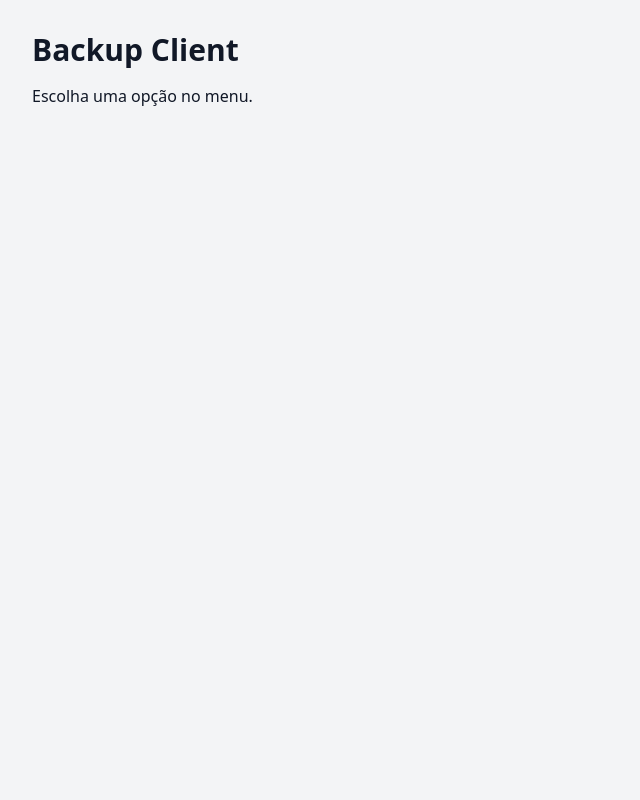
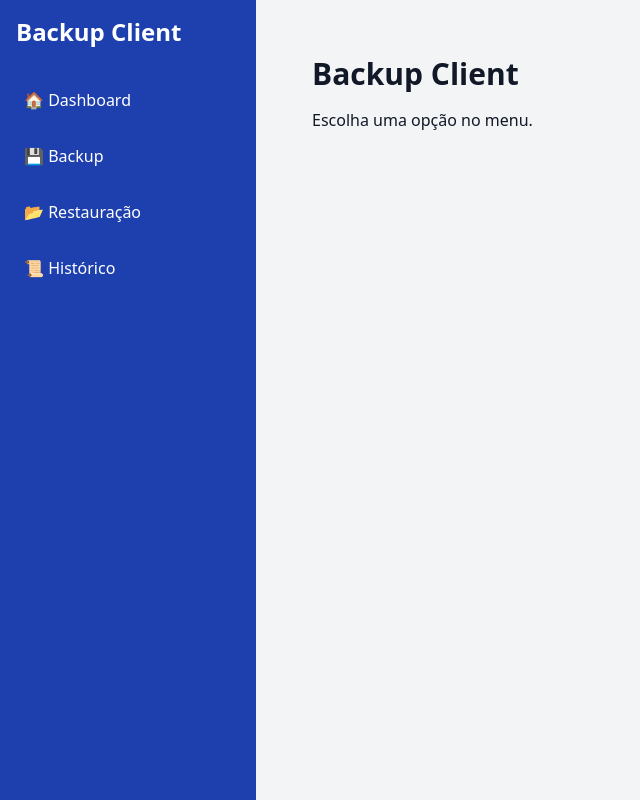
Before and after one commit to pinguimprofissional/backup-client, a React (Vite) app in the folder frontend/: page / in a window 1280 px wide. Shown: the whole page, without its empty margins (0-640 px from the left). Built offline with nearby package versions, Linux system fonts and the light colour scheme.

Commit message:
Update main.jsx

```diff
--- a/frontend/src/main.jsx
+++ b/frontend/src/main.jsx
@@ -1,21 +1,25 @@
-import React from 'react'
-import ReactDOM from 'react-dom/client'
-import { BrowserRouter, Routes, Route } from 'react-router-dom'
-import Dashboard from './pages/Dashboard'
-import Backup from './pages/Backup'
-import Restore from './pages/Restore'
-import './index.css'
+import React from "react"
+import ReactDOM from "react-dom/client"
+import { BrowserRouter as Router, Routes, Route } from "react-router-dom"
+import Sidebar from "./components/Sidebar"
+import Dashboard from "./pages/Dashboard"
+import Backup from "./pages/Backup"
+import "./index.css"
 
 function App() {
   return (
-    <BrowserRouter>
-      <Routes>
-        <Route path="/" element={<Dashboard />} />
-        <Route path="/backup" element={<Backup />} />
-        <Route path="/restore" element={<Restore />} />
-      </Routes>
-    </BrowserRouter>
+    <Router>
+      <div className="flex h-screen">
+        <Sidebar />
+        <main className="flex-1 p-6 bg-gray-100 overflow-auto">
+          <Routes>
+            <Route path="/" element={<Dashboard />} />
+            <Route path="/backup" element={<Backup />} />
+          </Routes>
+        </main>
+      </div>
+    </Router>
   )
 }
 
-ReactDOM.createRoot(document.getElementById('root')).render(<App />)
+ReactDOM.createRoot(document.getElementById("root")).render(<App />)
```
